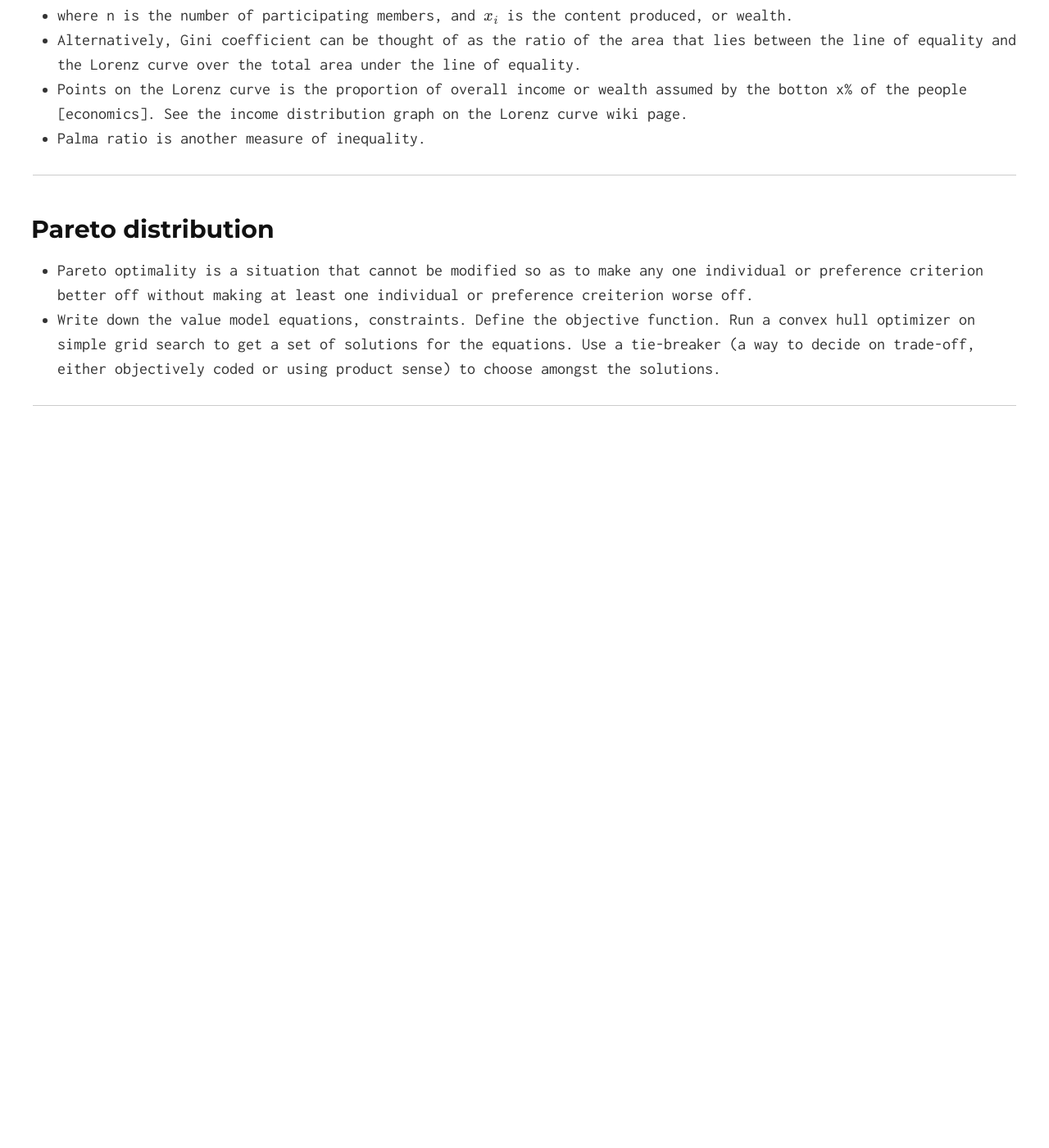
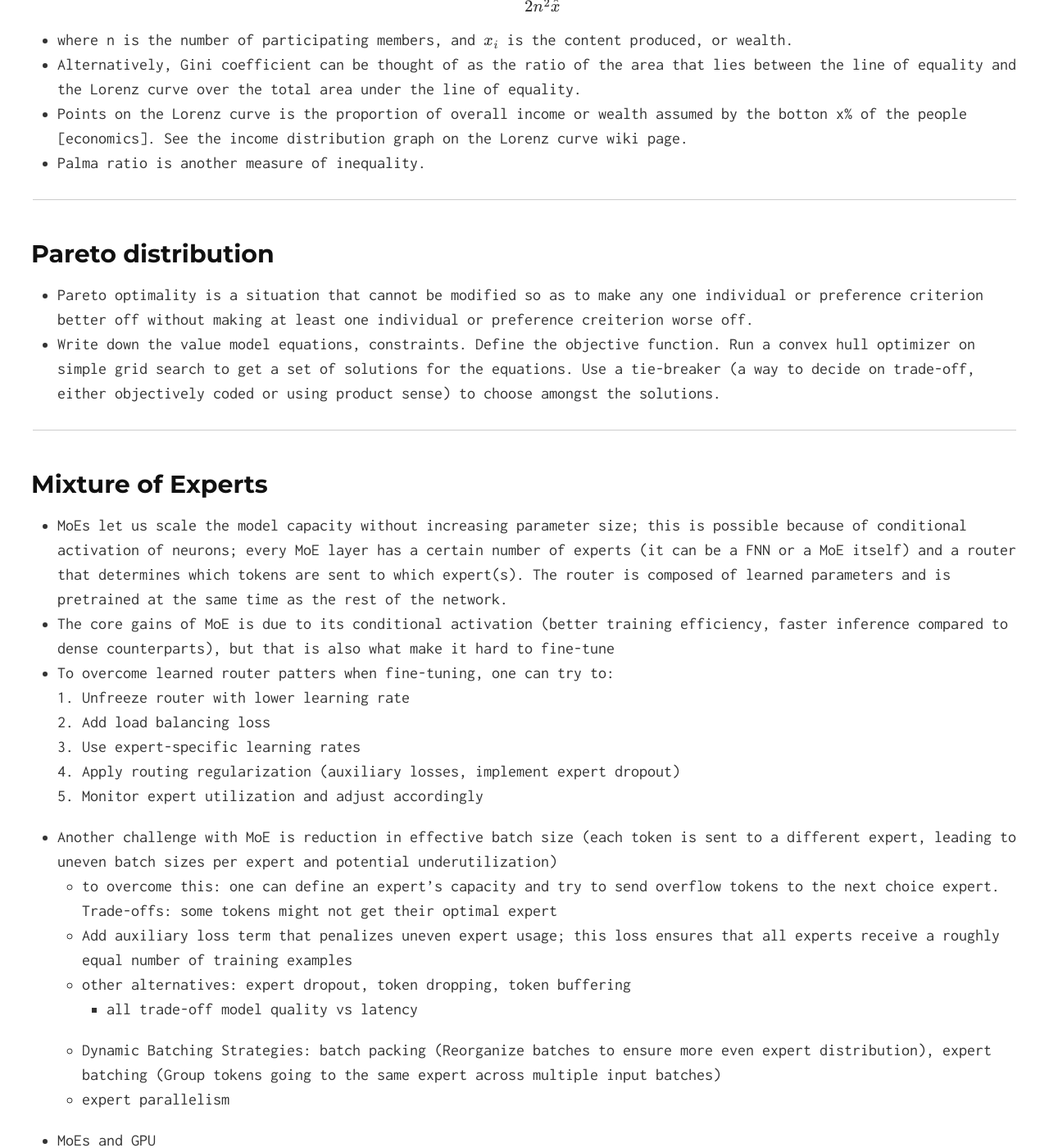
Before and after one commit to divyanshk/Mini-Blogs, a Jekyll site: the page built from index.md, in a window 1280 px wide and 1400 px high, scrolled down 10278 px. Shown: the whole window at 82% size. Built offline with Jekyll 4.4.1, drawn with Linux system fonts in a browser that asks for light colours; formulas are drawn with MathJax 3; before the commit the page ends 10874 px from its top, so only the background shows below that; some of the changed text lies outside the part shown.

Commit message:
moe lets gooooo

```diff
--- a/index.md
+++ b/index.md
@@ -22,6 +22,7 @@ layout: default
 [Exposure bias problem](#bias)
 [Gini coefficient](#gini)
 [Pareto distribution](#pareto)
+[Mixture of Experts](#moe)
 
 ---
 
@@ -331,3 +332,36 @@ $$ G = \frac{\sum_{i=1}^{n}\sum_{j=1}^{n}|x_i-x_j|}{2n^2\hat{x}}  $$
 * Write down the value model equations, constraints. Define the objective function. Run a convex hull optimizer on simple grid search to get a set of solutions for the equations. Use a tie-breaker (a way to decide on trade-off, either objectively coded or using product sense) to choose amongst the solutions.
 
 ---
+
+## <a name='moe'></a>Mixture of Experts
+
+* MoEs let us scale the model capacity without increasing parameter size; this is possible because of conditional activation of neurons; every MoE layer has a certain number of experts (it can be a FNN or a MoE itself) and a router that determines which tokens are sent to which expert(s). The router is composed of learned parameters and is pretrained at the same time as the rest of the network.
+* The core gains of MoE is due to its conditional activation (better training efficiency, faster inference compared to dense counterparts), but that is also what make it hard to fine-tune
+* To overcome learned router patters when fine-tuning, one can try to:
+    1. Unfreeze router with lower learning rate
+    2. Add load balancing loss
+    3. Use expert-specific learning rates
+    4. Apply routing regularization (auxiliary losses, implement expert dropout)
+    5. Monitor expert utilization and adjust accordingly
+* Another challenge with MoE is reduction in effective batch size (each token is sent to a different expert, leading to uneven batch sizes per expert and potential underutilization)
+    * to overcome this: one can define an expert's capacity and try to send overflow tokens to the next choice expert. Trade-offs: some tokens might not get their optimal expert
+    *  Add auxiliary loss term that penalizes uneven expert usage; this loss ensures that all experts receive a roughly equal number of training examples
+    * other alternatives: expert dropout, token dropping, token buffering
+        * all trade-off model quality vs latency
+    * Dynamic Batching Strategies: batch packing (Reorganize batches to ensure more even expert distribution), expert batching (Group tokens going to the same expert across multiple input batches)
+    * expert parallelism
+* MoEs and GPU
+    * The branching step in MoE leads to suboptimal GPU utilization. GPUs are designed for SIMD, but with MoE every token (data) can lead to a different expert (instruction), you get thread divergence - GPU cores end up idle while waiting for divergent computations to complete
+    * If different cores/machines host different experts, tokens need to be sent to different machines causing network bandwidth to become a bottleneck; load balancing becomes difficult as some experts might be overused while others sit idle
+    * Solutions:
+        * Better routing to maximize GPU utilization (based on expert placement, optimize input routing to minimize communication between devices)
+        * Expert parallelism (experts are placed on different workers. If combined with data parallelism, each core has a different expert and the data is partitioned across all cores)
+        * Expert sharding
+
+
+References
+* [2017 SG-MoE paper](https://arxiv.org/pdf/1701.06538)
+* [Switch Transformers](https://arxiv.org/pdf/2101.03961)
+* [HuggingFace blog](https://huggingface.co/blog/moe)
+
+---
```
